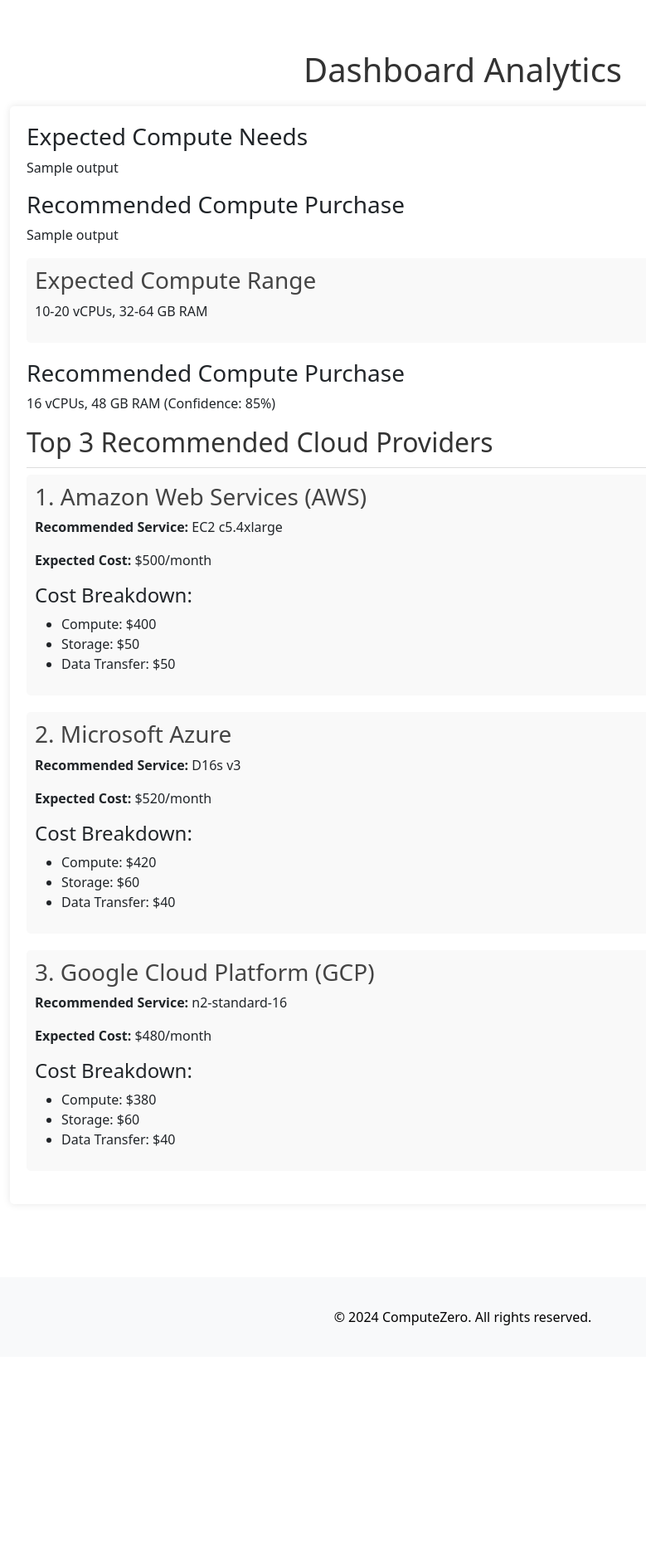
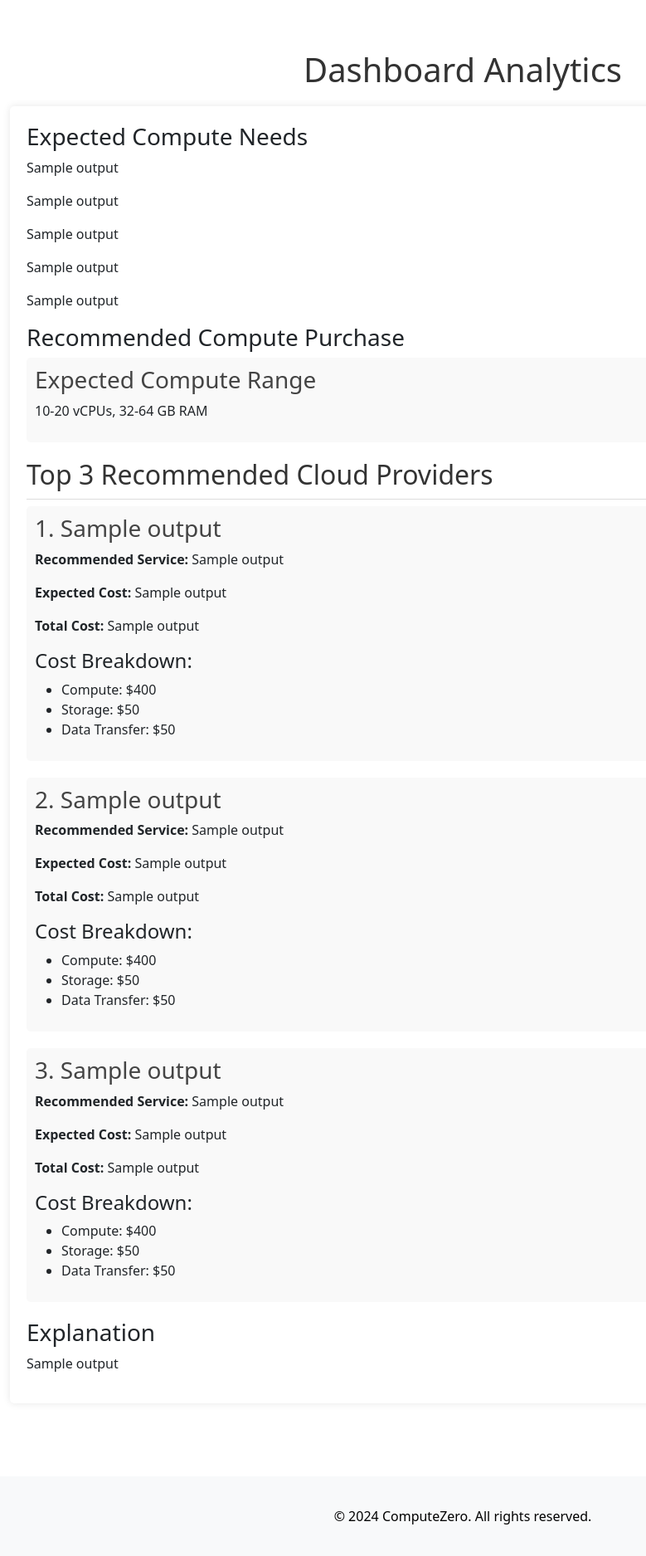
Before and after one commit to wgao9719/ComputeZero, a Flask app: template templates/index.html in a window 1280 px wide. Shown: the part 76-1951 px from the top of the page at 83% size, without its empty margins (82-861 px from the left). Before the commit the page ends 1673 px from the top, so only its background shows below. Run offline with Flask 3, Linux system fonts and the light colour scheme; the template is opened without the code that fills it: most values are stand-ins (such as "Sample title", 1, 10 or a date in 2020); some libraries are stand-ins or nearby versions.

Commit message:
Add files via upload

```diff
--- a/app.py
+++ b/app.py
@@ -134,7 +134,7 @@
     #pretrained assistant, output in JSON file
     run = client.beta.threads.runs.create_and_poll(
         thread_id=thread.id,
-        assistant_id="asst_ss6AB1S98ttDFE6TFEaV2YmU",
+        assistant_id="asst_yt1SYD7fWD32r5KpoFbaG0YT",
     )
 
     response_message = None
@@ -162,34 +162,23 @@
     except json.JSONDecodeError as e:
         return [f"Error decoding JSON: {str(e)}"]
 
-    schema_details = output_json.get("schema", {}).get("properties", {})
+    info_list = []
 
-    extracted_info = {}
+    def extract_info(d, parent_key=''):
+        if isinstance(d, dict):
+            for k, v in d.items():
+                new_key = f"{k}" if parent_key else k
+                extract_info(v, new_key)
+        elif isinstance(d, list):
+            for i, item in enumerate(d):
+                new_key = f"{parent_key}[{i}]"
+                extract_info(item, new_key)
+        else:
+            info_list.append(f"{parent_key}: {d}")
 
-    # Extract details for each section
-    for key, details in schema_details.items():
-        section_info = {}
-        if "properties" in details:
-            for prop, prop_details in details["properties"].items():
-                section_info[prop] = {
-                    "type": prop_details.get("type", "unknown"),
-                    "description": prop_details.get("description", "No description provided")
-                }
+    extract_info(output_json)
 
-        extracted_info[key] = section_info
-
-    # data = []
-
-    # # Extract required fields
-    # parameters = output_json["properties"]
-    # data.extend(parameters["required"])
-
-    # # Extract descriptions of each property
-    # for key, value in parameters["properties"].items():
-    #     if "description" in value:
-    #         data.append(value["description"])
-
-    return extracted_info
+    return info_list
 
 
 @app.route("/login", methods=["GET", "POST"])
--- a/templates/index.html
+++ b/templates/index.html
@@ -12,23 +12,25 @@
             <h3>Expected Compute Needs</h3>
             <p> {{ output }} </p>
 
+            <p> {{ output[0] }} </p>
+            <p> {{ output[1] }} </p>
+            <p> {{ output[2] }} </p>
+            <p> {{ output[4] }} </p>
+
             <h3>Recommended Compute Purchase</h3>
-            <p> {{ output[1] }} </p>
 
             <div class="provider">
                 <h3>Expected Compute Range</h3>
                 <p>10-20 vCPUs, 32-64 GB RAM</p>
             </div>
 
-
-            <h3>Recommended Compute Purchase</h3>
-            <p>16 vCPUs, 48 GB RAM (Confidence: 85%)</p>
-
             <h2>Top 3 Recommended Cloud Providers</h2>
             <div class="provider">
-                <h3>1. Amazon Web Services (AWS)</h3>
-                <p><strong>Recommended Service:</strong> EC2 c5.4xlarge</p>
-                <p><strong>Expected Cost:</strong> $500/month</p>
+                <h3>1. {{ output[5] }} </h3>
+                <p><strong>Recommended Service:</strong> {{ output[6] }} </p>
+                <p><strong>Expected Cost:</strong> {{ output[7] }} </p>
+                <p><strong>Total Cost:</strong> {{ output[8] }} </p>
+
                 <div class="cost-breakdown">
                     <h4>Cost Breakdown:</h4>
                     <ul>
@@ -40,32 +42,41 @@
             </div>
 
             <div class="provider">
-                <h3>2. Microsoft Azure</h3>
-                <p><strong>Recommended Service:</strong> D16s v3</p>
-                <p><strong>Expected Cost:</strong> $520/month</p>
+                <h3>2. {{ output[9] }} </h3>
+                <p><strong>Recommended Service:</strong> {{ output[10] }} </p>
+                <p><strong>Expected Cost:</strong> {{ output[11] }} </p>
+                <p><strong>Total Cost:</strong> {{ output[12] }} </p>
+
                 <div class="cost-breakdown">
                     <h4>Cost Breakdown:</h4>
                     <ul>
-                        <li>Compute: $420</li>
-                        <li>Storage: $60</li>
-                        <li>Data Transfer: $40</li>
+                        <li>Compute: $400</li>
+                        <li>Storage: $50</li>
+                        <li>Data Transfer: $50</li>
                     </ul>
                 </div>
             </div>
 
+
             <div class="provider">
-                <h3>3. Google Cloud Platform (GCP)</h3>
-                <p><strong>Recommended Service:</strong> n2-standard-16</p>
-                <p><strong>Expected Cost:</strong> $480/month</p>
+                <h3>3. {{ output[13] }} </h3>
+                <p><strong>Recommended Service:</strong> {{ output[14] }} </p>
+                <p><strong>Expected Cost:</strong> {{ output[15] }} </p>
+                <p><strong>Total Cost:</strong> {{ output[16] }} </p>
+
                 <div class="cost-breakdown">
                     <h4>Cost Breakdown:</h4>
                     <ul>
-                        <li>Compute: $380</li>
-                        <li>Storage: $60</li>
-                        <li>Data Transfer: $40</li>
+                        <li>Compute: $400</li>
+                        <li>Storage: $50</li>
+                        <li>Data Transfer: $50</li>
                     </ul>
                 </div>
             </div>
+
+            <h3>Explanation</h3>
+            <p> {{ output[17] }} </p>
+
         </div>
     </div>
 
```
Also changed, not shown: users.db, 1 other file.
